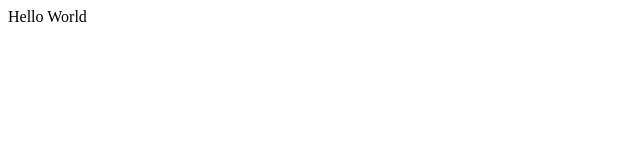
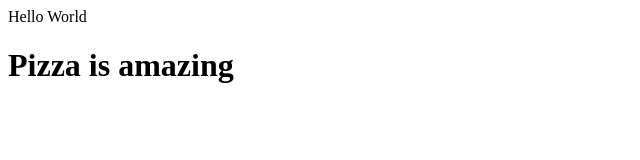
Before and after one commit to SuziexD/pizza-project, a plain HTML site: page index.html in a window 1280 px wide. Shown: the whole page, without its empty margins (0-640 px from the left). Drawn offline with Linux system fonts and the light colour scheme.

Commit message:
Update index
Add more enthusiasm for pizza.

```diff
--- a/index.html
+++ b/index.html
@@ -5,6 +5,7 @@
     <title>Hello</title>
   </head>
   <body>
-    Hello World
+    <div>Hello World</div>
+    <h1>Pizza is amazing</h1>
   </body>
 </html>
```
